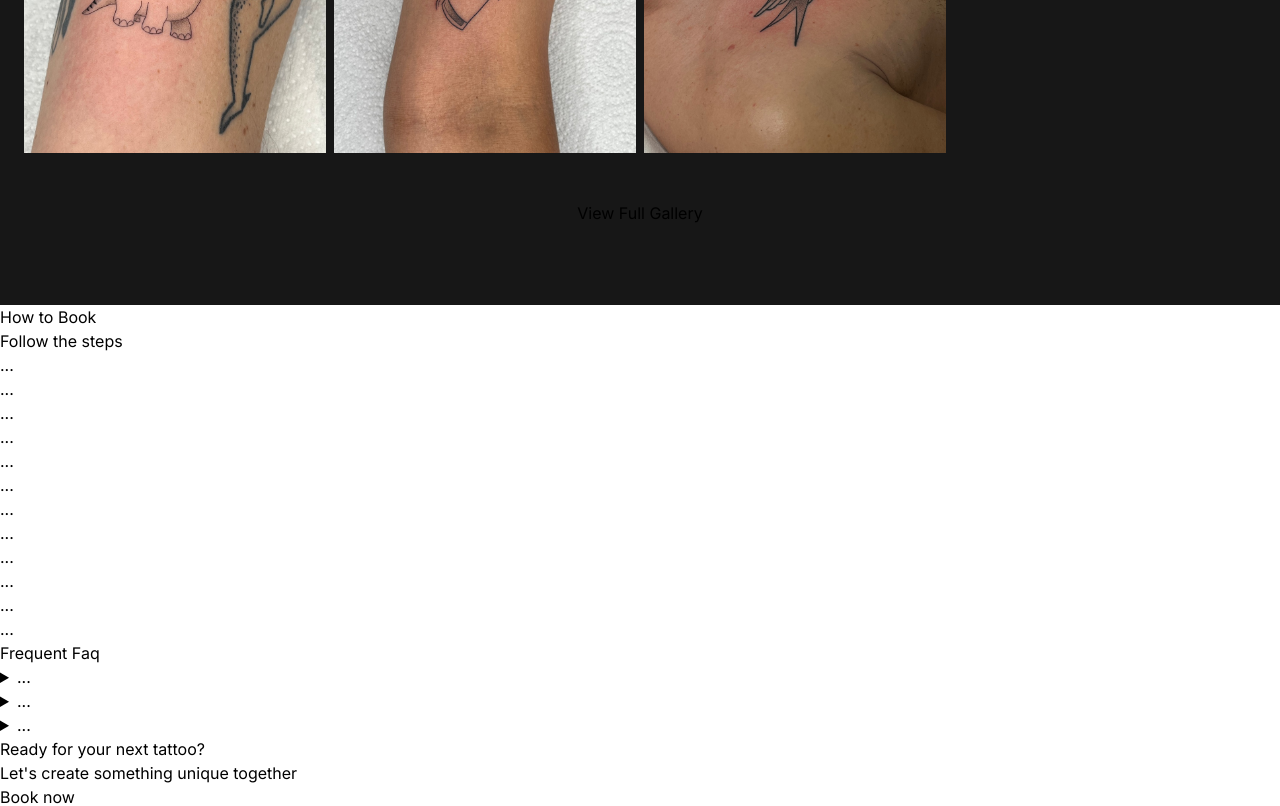
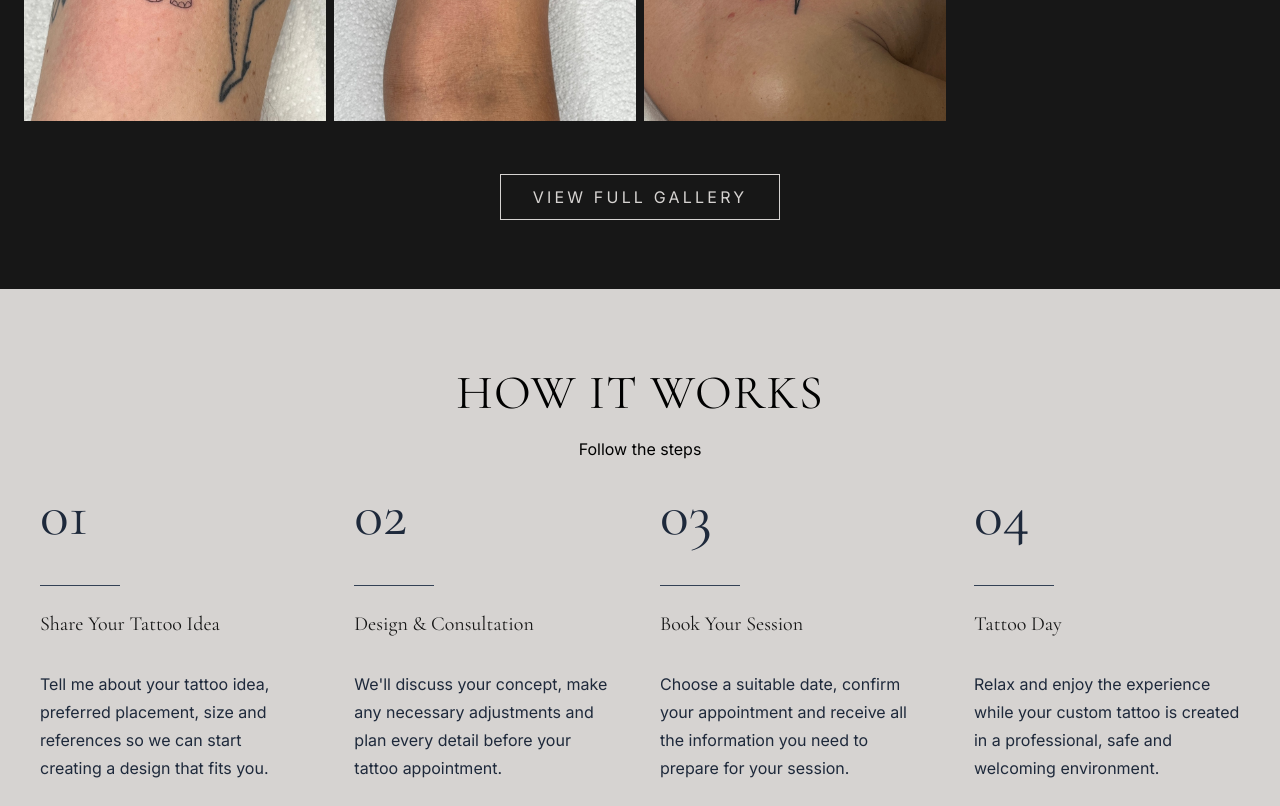
Before and after one commit to anaisp91/ice-tattoo, a React (Vite) app: page / in a window 1280 px wide. Shown: the part 4000-4806 px from the top of the page. Built offline with nearby package versions, Linux system fonts and the light colour scheme.

Commit message:
:BookingData, componentes Booking Process y booking step listos

```diff
--- a/src/components/Home/BookingProcess.jsx
+++ b/src/components/Home/BookingProcess.jsx
@@ -1,23 +1,31 @@
 import { BookingStep } from "./BookingStep";
+import { bookingData } from "../../data/BookingData";
 
 export const BookingProcess = () => {
   return (
-    <section>
-      <h2>How to Book</h2>
-      <p>Follow the steps</p>
-      <ul>
-        <li>
-          <BookingStep number={"..."} title={"..."} description={"..."} />
-        </li>
-        <li>
-          <BookingStep number={"..."} title={"..."} description={"..."} />
-        </li>
-        <li>
-          <BookingStep number={"..."} title={"..."} description={"..."} />
-        </li>
-        <li>
-          <BookingStep number={"..."} title={"..."} description={"..."} />
-        </li>
+    <section className="py-20 bg-stone-300">
+      <h2
+        className="text-center pb-5 text-5xl uppercase tracking-wide"
+        style={{ fontFamily: "var(--font-heading)" }}
+      >
+        How It Works
+      </h2>
+      <p
+        className="text-center pb-6 text-base"
+        style={{ fontFamily: "var(--font-body)" }}
+      >
+        Follow the steps
+      </p>
+      <ul className="flex flex-col items-center px-10 md:flex-row md:gap-12 md:items-start">
+        {bookingData.map((step) => (
+          <li key={step.number}>
+            <BookingStep
+              number={step.number}
+              title={step.title}
+              description={step.description}
+            />
+          </li>
+        ))}
       </ul>
     </section>
   );
--- a/src/components/Home/BookingStep.jsx
+++ b/src/components/Home/BookingStep.jsx
@@ -1,9 +1,25 @@
 export const BookingStep = ({ number, title, description }) => {
   return (
-    <div>
-      <span>{number}</span>
-      <h3>{title}</h3>
-      <p>{description}</p>
+    <div className="flex flex-col items-start gap-6">
+      <span
+        className="pb-4 text-6xl text-slate-800"
+        style={{ fontFamily: "var(--font-heading)" }}
+      >
+        {number}
+      </span>
+      <div className="w-20 h-px bg-slate-700" />
+      <h3
+        className="pb-2 text-2xl text-neutral-900 md:text-xl"
+        style={{ fontFamily: "var(--font-heading)" }}
+      >
+        {title}
+      </h3>
+      <p
+        className="text-base leading-7 text-slate-800 md:text-start"
+        style={{ fontFamily: "var(--font-body)" }}
+      >
+        {description}
+      </p>
     </div>
   );
 };
--- a/src/components/Home/CallToAction.jsx
+++ b/src/components/Home/Contact.jsx
@@ -1,6 +1,6 @@
 import { Link } from "react-router-dom";
 
-export const CallToAction = () => {
+export const Contact = () => {
   return (
     <section>
       <h2>Ready for your next tattoo?</h2>
--- a/src/components/Home/FeaturedGallery.jsx
+++ b/src/components/Home/FeaturedGallery.jsx
@@ -3,10 +3,10 @@ export const FeaturedGallery = () => {
   return (
     <section className="py-20 bg-neutral-900">
       <h2
-        className="text-center pb-10 text-4xl text-stone-300 uppercase tracking-wider"
+        className="text-center pb-12 text-4xl text-stone-300 uppercase tracking-wider"
         style={{ fontFamily: "var(--font-heading)" }}
       >
-        Portfolio <br /> Highlights
+        Portfolio <br className="md:hidden" /> Highlights
       </h2>
       <div className="grid grid-cols-2 gap-2 px-3 md:grid-cols-3 md:px-6 lg:grid-cols-4">
         <div className="overflow-hidden lg:col-span-2 lg:row-end-3">
@@ -73,8 +73,13 @@ export const FeaturedGallery = () => {
           />
         </div>
       </div>
-      <div className="pt-12 text-center">
-        <Link to={"/gallery"}>View Full Gallery</Link>
+      <div className="pt-16 text-center">
+        <Link
+          to={"/gallery"}
+          className="py-3 px-8 border border-stone-300 text-stone-300 uppercase tracking-[0.2em] transition-all duration-300 hover:bg-stone-300 hover:text-neutral-900"
+        >
+          View Full Gallery
+        </Link>
       </div>
     </section>
   );
--- a/src/components/Home/Hero.jsx
+++ b/src/components/Home/Hero.jsx
@@ -1,6 +1,6 @@
 export const Hero = () => {
   return (
-    <section className="flex flex-col items-center gap-8 pt-8 bg-neutral-900 md:flex-row">
+    <section className="flex flex-col items-center gap-8 pt-8  md:flex-row bg-neutral-900">
       <div
         className="text-center pb-5
             md:flex-1 md:pl-6"
--- a/src/components/Home/index.js
+++ b/src/components/Home/index.js
@@ -2,7 +2,7 @@ export * from "./Hero";
 export * from "./MyStyles";
 export * from "./FeaturedGallery";
 export * from "./FaqPreview";
-export * from "./CallToAction";
+export * from "./Contact";
 export * from "./BookingProcess";
 export * from "./FaqItem";
 export * from "./BookingProcess";
--- /dev/null
+++ b/src/data/BookingData.js
@@ -0,0 +1,26 @@
+export const bookingData = [
+  {
+    number: "01",
+    title: "Share Your Tattoo Idea",
+    description:
+      "Tell me about your tattoo idea, preferred placement, size and references so we can start creating a design that fits you.",
+  },
+  {
+    number: "02",
+    title: "Design & Consultation",
+    description:
+      "We'll discuss your concept, make any necessary adjustments and plan every detail before your tattoo appointment.",
+  },
+  {
+    number: "03",
+    title: "Book Your Session",
+    description:
+      "Choose a suitable date, confirm your appointment and receive all the information you need to prepare for your session.",
+  },
+  {
+    number: "04",
+    title: "Tattoo Day",
+    description:
+      "Relax and enjoy the experience while your custom tattoo is created in a professional, safe and welcoming environment.",
+  },
+];
--- /dev/null
+++ b/src/data/FaqData.js
@@ -0,0 +1,42 @@
+export const faqData = [
+  {
+    question: "How much does a tattoo cost?",
+    answer:
+      "Tattoo prices depend on the size, placement, style and complexity of the design. Once I know the details of your idea, I can give you a more accurate estimate.",
+  },
+  {
+    question: "How do I book a tattoo appointment?",
+    answer:
+      "To book an appointment, send me your tattoo idea, preferred placement, approximate size and any references or inspiration you have. I'll review the details and get back to you with the next steps.",
+  },
+  {
+    question: "Do you design custom tattoos?",
+    answer:
+      "Yes. I create custom tattoo designs based on each client's ideas, references and preferred style. We can discuss your concept and adapt the design to suit the placement and size of your tattoo.",
+  },
+  {
+    question: "What tattoo styles do you specialise in?",
+    answer:
+      "I specialise in Traditional and Fine Line tattoos, with a particular interest in Traditional artwork inspired by Ancient Egypt, historical imagery and old-school tattoo aesthetics.",
+  },
+  {
+    question: "Can I bring my own tattoo design or references?",
+    answer:
+      "Absolutely. You can send drawings, images or tattoo references that help communicate your idea. They are useful for understanding the style, composition and details you have in mind.",
+  },
+  {
+    question: "How should I prepare for my tattoo appointment?",
+    answer:
+      "Get a good night's sleep, eat before your appointment and stay well hydrated. Avoid arriving with sunburn or irritated skin, and follow any specific preparation instructions provided before your session.",
+  },
+  {
+    question: "How long does a tattoo take to heal?",
+    answer:
+      "Healing time varies depending on the size, placement and individual skin. The surface of a tattoo generally heals within a few weeks, while the deeper layers of skin can take longer to fully recover.",
+  },
+  {
+    question: "Do you tattoo in Barcelona?",
+    answer:
+      "Yes. I am a tattoo artist based in Barcelona, specialising in Traditional and Fine Line tattooing. Contact me with your idea and I'll provide the information you need to book a session.",
+  },
+];
--- a/src/pages/Home.jsx
+++ b/src/pages/Home.jsx
@@ -3,8 +3,8 @@ import {
   MyStyles,
   FeaturedGallery,
   FaqPreview,
-  CallToAction,
   BookingProcess,
+  Contact,
 } from "../components";
 
 export const Home = () => {
@@ -15,7 +15,7 @@ export const Home = () => {
       <FeaturedGallery />
       <BookingProcess />
       <FaqPreview />
-      <CallToAction />
+      <Contact />
     </div>
   );
 };
```
